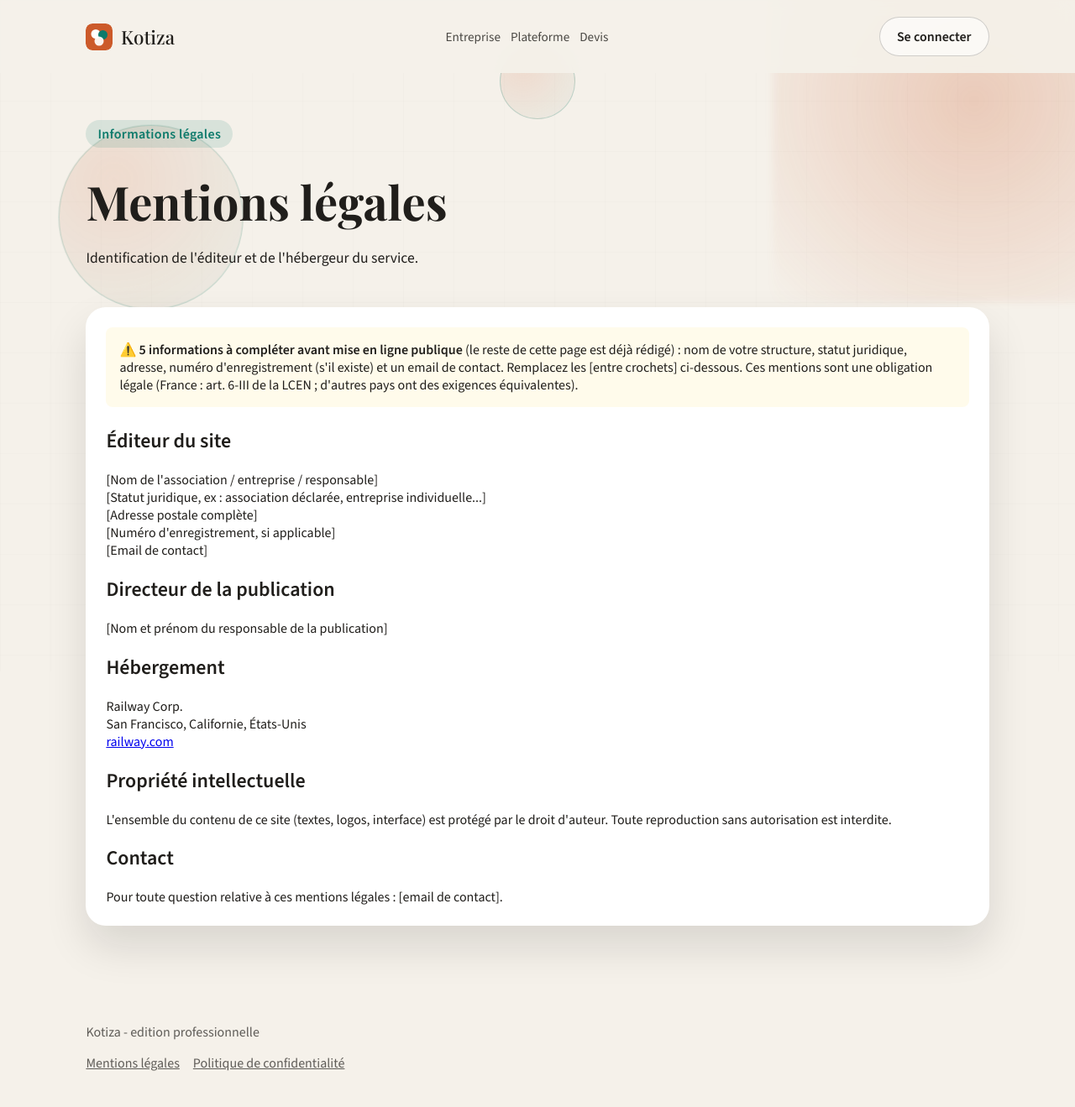
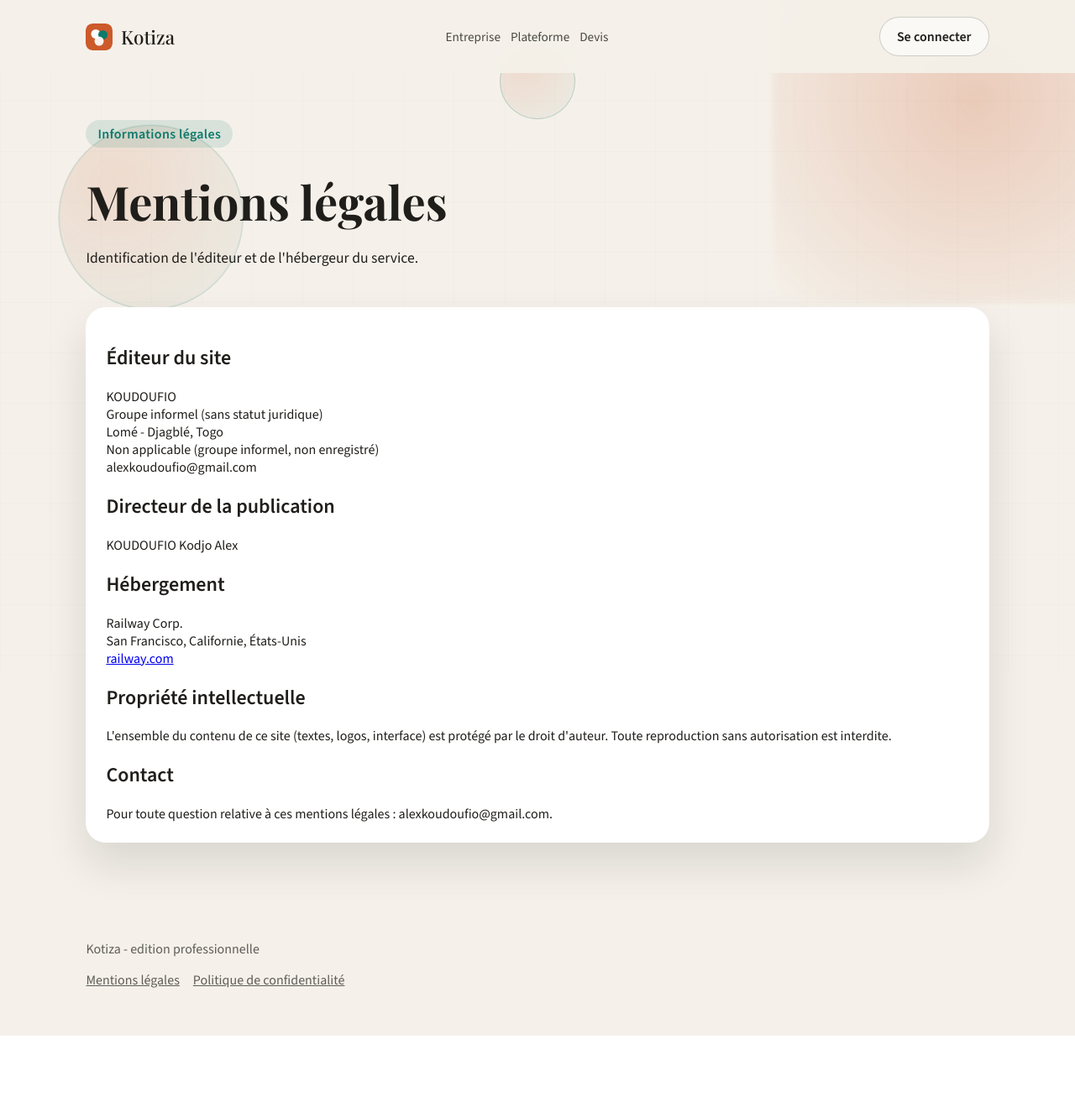
Before and after one commit to KOUDOUFIO/GroupManager, a Django app: page /mentions-legales/ in a window 1280 px wide. Shown: the top 1319 px of the page at 84% size. After the commit the page ends 1234 px from the top, so only its background shows below. Run offline with Django 5.2, Linux system fonts and the light colour scheme; parts of the project's set-up code (start-up, migrations or seed data) failed here and were passed over.

Commit message:
Fill in legal notice and privacy policy with real identity
Replaces the remaining bracketed placeholders with the site owner's
actual details, so both pages are ready for public deployment.

Co-Authored-By: Claude Sonnet 5 <noreply@anthropic.com>

```diff
--- a/core/templates/core/legal_notice.html
+++ b/core/templates/core/legal_notice.html
@@ -12,25 +12,17 @@
 
 {% block content %}
 <section class="form-card">
-  <p style="margin-bottom: 1.5rem; padding: 1rem; border-radius: 8px; background: var(--color-warning-light, #fffbeb); color: var(--color-text-primary, #201e1b);">
-    ⚠️ <strong>5 informations à compléter avant mise en ligne publique</strong> (le reste de cette page
-    est déjà rédigé) : nom de votre structure, statut juridique, adresse, numéro d'enregistrement
-    (s'il existe) et un email de contact. Remplacez les [entre crochets] ci-dessous. Ces mentions
-    sont une obligation légale (France : art. 6-III de la LCEN ; d'autres pays ont des exigences
-    équivalentes).
-  </p>
-
   <h2>Éditeur du site</h2>
   <p>
-    [Nom de l'association / entreprise / responsable]<br>
-    [Statut juridique, ex : association déclarée, entreprise individuelle...]<br>
-    [Adresse postale complète]<br>
-    [Numéro d'enregistrement, si applicable]<br>
-    [Email de contact]
+    KOUDOUFIO<br>
+    Groupe informel (sans statut juridique)<br>
+    Lomé - Djagblé, Togo<br>
+    Non applicable (groupe informel, non enregistré)<br>
+    alexkoudoufio@gmail.com
   </p>
 
   <h2>Directeur de la publication</h2>
-  <p>[Nom et prénom du responsable de la publication]</p>
+  <p>KOUDOUFIO Kodjo Alex</p>
 
   <h2>Hébergement</h2>
   <p>
@@ -46,6 +38,6 @@
   </p>
 
   <h2>Contact</h2>
-  <p>Pour toute question relative à ces mentions légales : [email de contact].</p>
+  <p>Pour toute question relative à ces mentions légales : alexkoudoufio@gmail.com.</p>
 </section>
 {% endblock %}
```
Also changed, not shown: core/templates/core/privacy_policy.html (+2 -8 lines).
